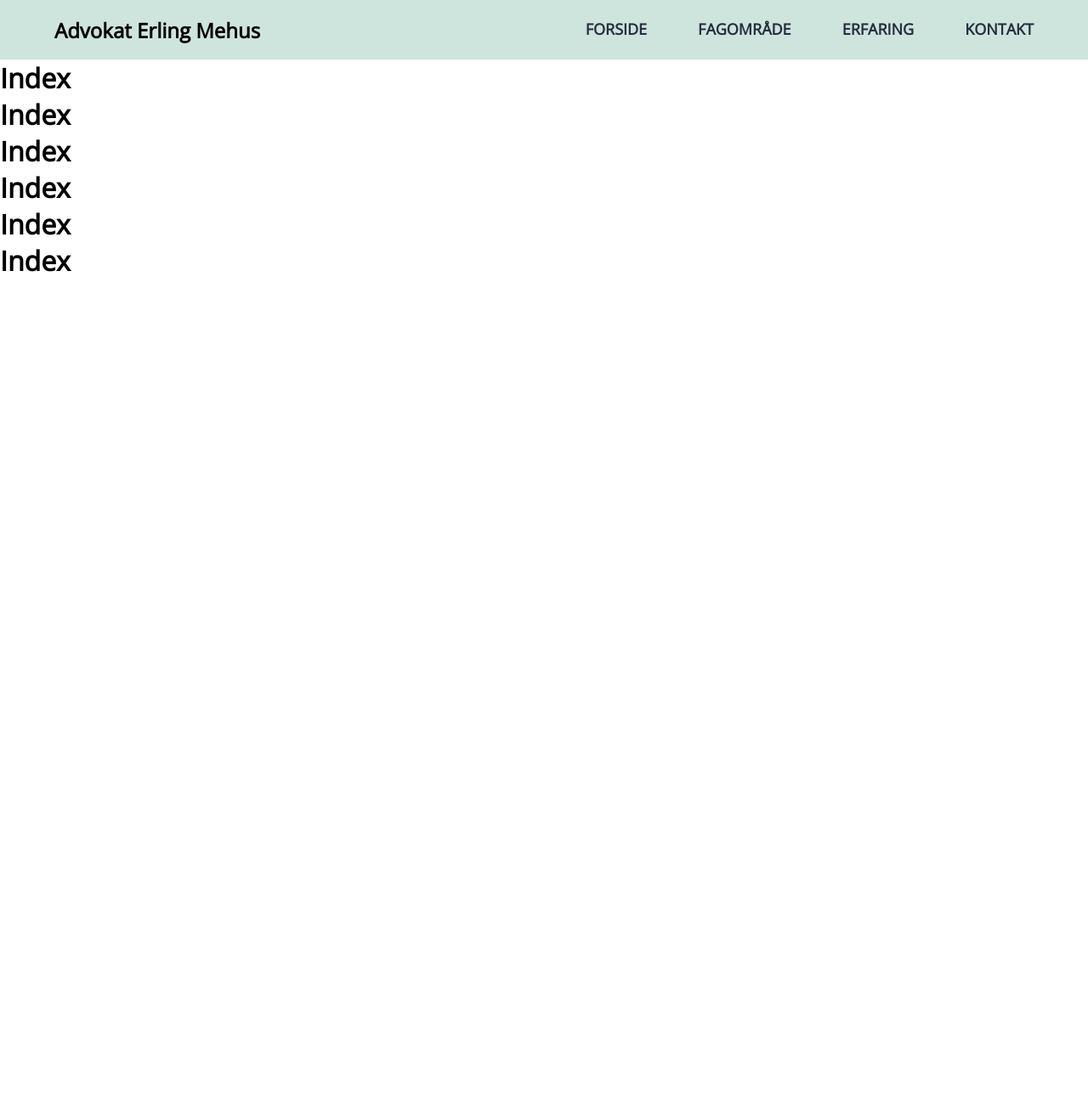
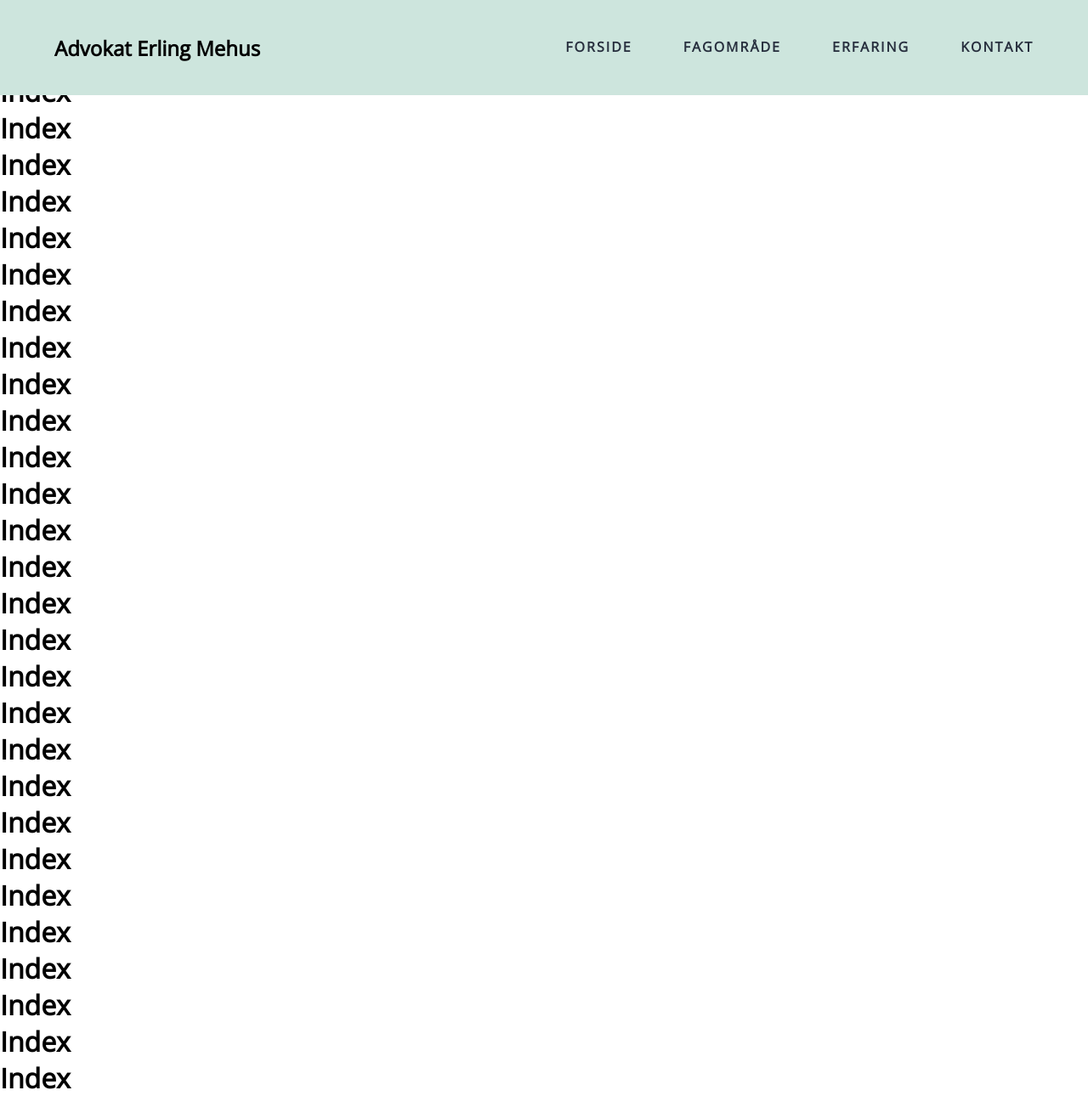
Before and after one commit to maf256/advokatmehus, a Next.js app: page / in a window 1280 px wide. Shown: the whole page at 85% size. Before the commit the page ends 800 px from the top, so only its background shows below. Built offline with nearby package versions, Linux system fonts and the light colour scheme.

Commit message:
add scroll action to nav

```diff
--- a/components/navbar/Hamburger.js
+++ b/components/navbar/Hamburger.js
@@ -21,7 +21,7 @@ export default function Hamburger({selectedLanguage, setSelectedLanguage }) {
 
     return (
         <div ref={navbarRef}>
-            <StyledHamburger open={hamIsOn} onClick={()=> setHamIsOn(!hamIsOn)}>
+            <StyledHamburger open={hamIsOn}  onClick={()=> setHamIsOn(!hamIsOn)}>
                 <div></div>
                 <div></div>
                 <div></div>
@@ -34,11 +34,9 @@ export default function Hamburger({selectedLanguage, setSelectedLanguage }) {
 const StyledHamburger = styled.div`
     width: 2rem;
     height: 2rem;
-    position: fixed;
-    top: 15px;
-    right: 20px;
     display: none;
-    z-index: 100;
+    position: relative;
+    z-index: 10000;
     cursor: pointer;
 
     @media (max-width:900px){
@@ -51,7 +49,6 @@ const StyledHamburger = styled.div`
         height: 0.25rem;
         background-color: black;
         border-radius: 10px;
-
         transform-origin: 1px;
         transition: all 0.3s linear;
         &:nth-child(1) {
--- a/components/navbar/Navbar.js
+++ b/components/navbar/Navbar.js
@@ -1,11 +1,23 @@
-import {useContext} from 'react'
+import {useState, useEffect} from 'react'
 import styled from 'styled-components'
 import Hamburger from './Hamburger.js'
 import Link from 'next/link';
 
 export default function Navbar ({selectedLanguage, setSelectedLanguage }) {
+  const [offset, setOffset] = useState(0);
+
+  useEffect(() => {
+    window.addEventListener('scroll', () => setOffset(window.pageYOffset))
+    return () => {
+        return (
+            window.removeEventListener('scroll', () => setOffset(window.pageYOffset))
+        )
+    }
+}, []);
+
+
   return (
-    <Nav >
+    <Nav YOffset={offset} >
         <Link href="/"><h1>Advokat Erling Mehus</h1> </Link>
         <Hamburger selectedLanguage={selectedLanguage} setSelectedLanguage={setSelectedLanguage} />
     </Nav>
@@ -21,7 +33,19 @@ const Nav = styled.nav `
   align-items: center;
   padding: 0 5% 0 5%;
   background-color: #cde5dd;
-  /* position: fixed; */
+  position: relative;
+  ${({ YOffset }) => YOffset > 200 ?
+        `   height: 4rem;
+            box-shadow: 0px 2px 5px rgb(0 0 0 / 10%);
+        `
+        :
+        `   height: 7rem;
+            box-shadow: 0;
+        `
+    }
+      transition: all .5s ease-in-out;
+      position: fixed;
+      z-index: 1001;
    h1{
       display: inline;
       color: black;
--- a/components/navbar/RightNav.js
+++ b/components/navbar/RightNav.js
@@ -23,11 +23,13 @@ export default function RightNav ({ selectedLanguage, setSelectedLanguage, hamIs
 
 const Ul = styled.ul`
     list-style: none;
-
+    a {
+        letter-spacing: 2px;
+    }
     @media (min-width: 900px) {
         a {
             color: #272F3E;
-            font-size: 18px;
+            font-size: 16px;
             font-weight: 600;
             font-stretch: 100%;
         }
@@ -44,10 +46,12 @@ const Ul = styled.ul`
         right: 0;
         height: 100vh;
         width: 300px;
-        padding-top: 3.5rem;
+        padding-top: 6rem;
         transition: transform 0.3s ease-in-out;
         a {
             color: ${({ hamIsOn }) => hamIsOn ? '#FFE9B1' : "#112B3C"};
+            letter-spacing: 2px;
+            font-size: 20px;
         }
     }
 `;
--- a/pages/index.js
+++ b/pages/index.js
@@ -17,6 +17,30 @@ export default function Home() {
         <h1>Index</h1>
         <h1>Index</h1>
 
+        <h1>Index</h1>
+        <h1>Index</h1>
+        <h1>Index</h1>
+        <h1>Index</h1>
+        <h1>Index</h1>
+        <h1>Index</h1>
+        <h1>Index</h1>
+        <h1>Index</h1>
+        <h1>Index</h1>
+        <h1>Index</h1>
+        <h1>Index</h1>
+        <h1>Index</h1>
+        <h1>Index</h1>
+        <h1>Index</h1>
+        <h1>Index</h1>
+        <h1>Index</h1>
+        <h1>Index</h1>
+        <h1>Index</h1>
+        <h1>Index</h1>
+        <h1>Index</h1>
+        <h1>Index</h1>
+        <h1>Index</h1>
+        <h1>Index</h1>
+        <h1>Index</h1>
       </main>
     </>
   )
```
